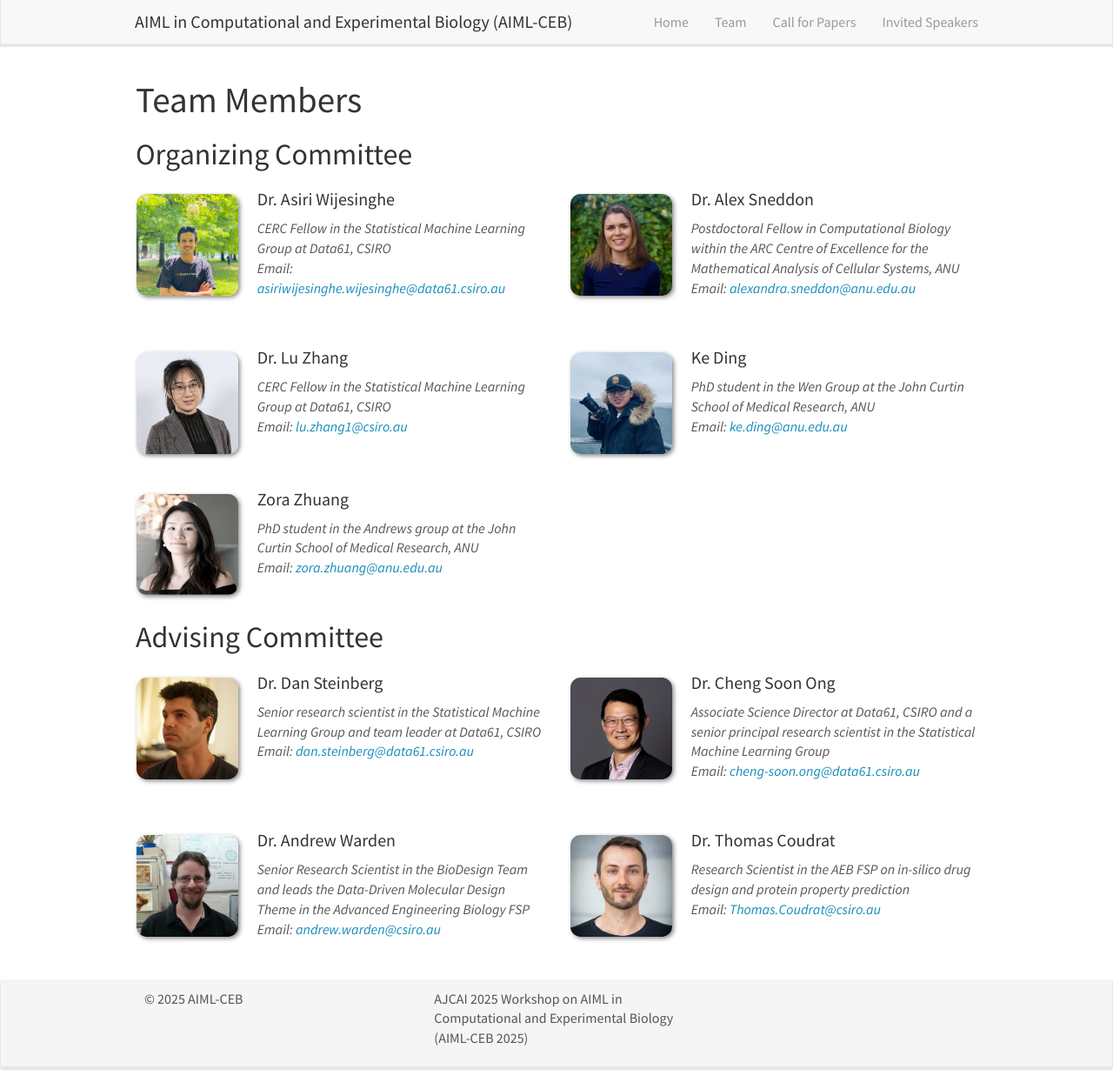
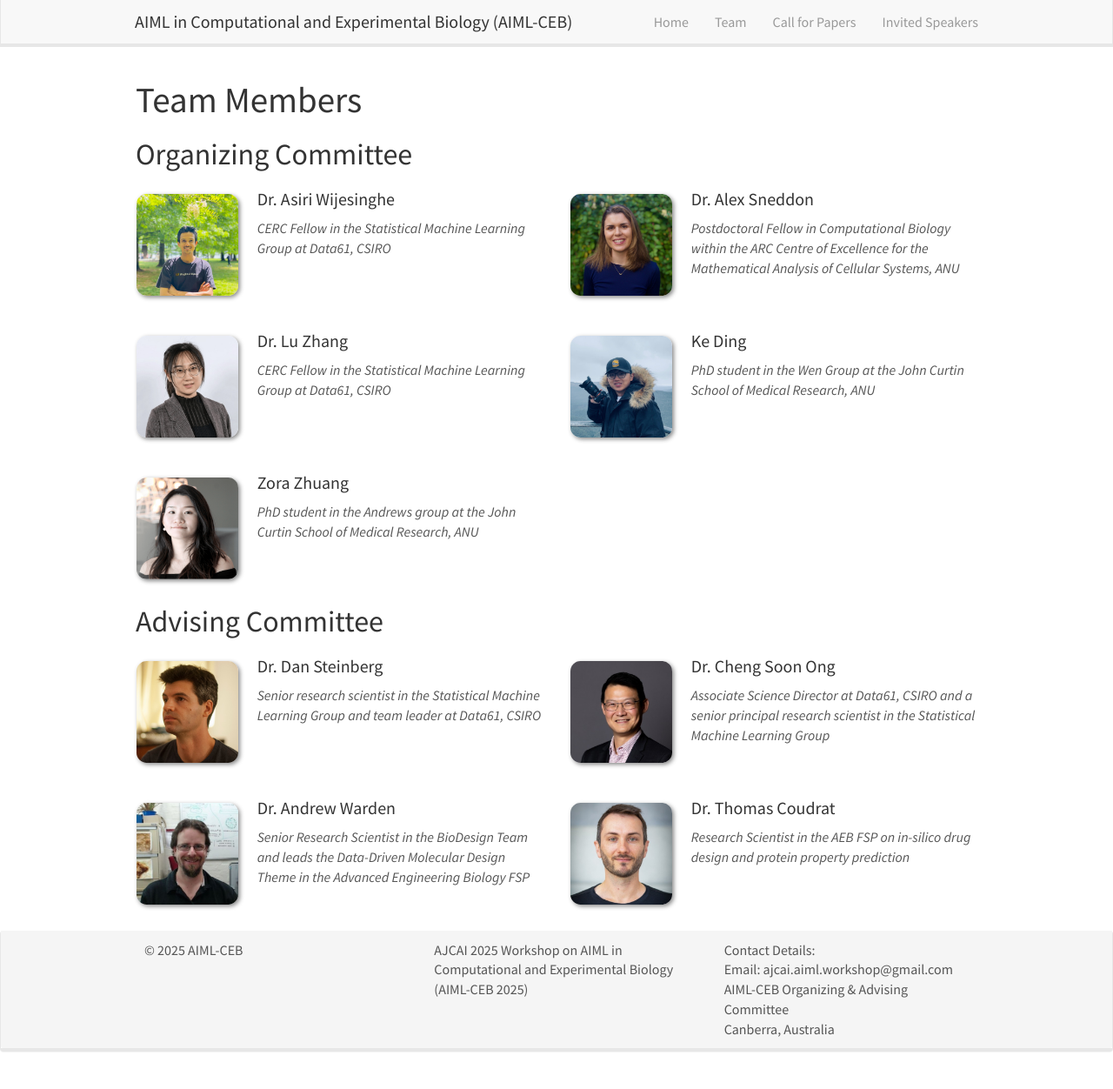
Before and after one commit to aiml-ceb/aiml-ceb.github.io, a Jekyll site: the page built from _pages/team.md, in a window 1280 px wide and 1252 px high. Shown: the whole window at 87% size. Built offline with Jekyll 4.4.1, drawn with Linux system fonts in a browser that asks for light colours; nearby versions of some CDN libraries.

Commit message:
init_commit_v23

```diff
--- a/_includes/footer.html
+++ b/_includes/footer.html
@@ -15,12 +15,12 @@
 		<div class="col-sm-4">
 		<p>AJCAI 2025 Workshop on AIML in Computational and Experimental Biology (AIML-CEB 2025)</p>
 		</div>
-<!-- 		<div class="col-sm-4">
-		  Contact:<br />
-Asiri Wijesinghe<br />
-		  Data61, CSIRO<br />
-		  Australia <br />
-		</div> -->
+		<div class="col-sm-4">
+		  Contact Details:<br />
+          Email: ajcai.aiml.workshop@gmail.com <br />
+AIML-CEB Organizing & Advising Committee<br />
+		  Canberra, Australia<br />
+		</div>
 	  </div>
 	</div>
   </div>
--- a/_pages/team.md
+++ b/_pages/team.md
@@ -26,7 +26,8 @@ permalink: /team/
 <div class="col-sm-6 clearfix">
   <img src="{{ site.url }}{{ site.baseurl }}/images/teampic/{{ member.photo }}" class="img-responsive" width="25%" style="float: left" />
   <h4>{{ member.name }}</h4>
-  <i>{{ member.info }} <br>Email: <{{ member.email }}></i>
+  <i>{{ member.info }}</i>
+<!--       <br>Email: <{{ member.email }}> -->
   <ul style="overflow: hidden">
 
   {% if member.number_educ == 1 %}
@@ -147,7 +148,8 @@ permalink: /team/
   <img src="{{ site.url }}{{ site.baseurl }}/images/teampic/{{ member.photo }}" class="img-responsive" width="25%" style="float: left" />
   <h4>{{ member.name }}</h4>
 <!--   <i>{{ member.duration }} <br> Role: {{ member.info }}</i> -->
-  <i>{{ member.info }} <br>Email: <{{ member.email }}></i>
+  <i>{{ member.info }}</i>
+<!--     <br>Email: <{{ member.email }}> -->
   <ul style="overflow: hidden">
 
   </ul>
```
